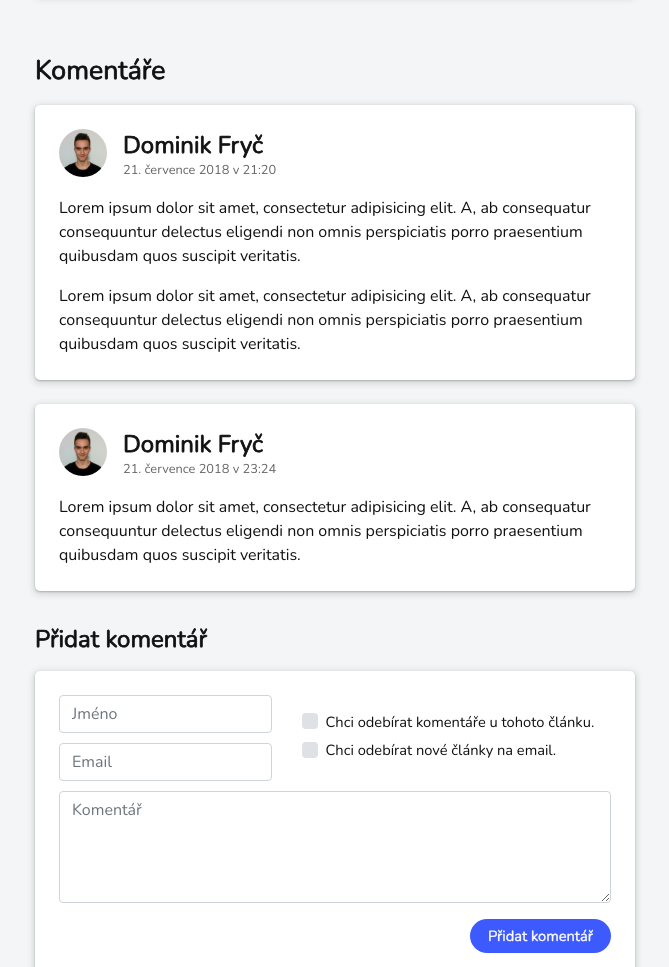
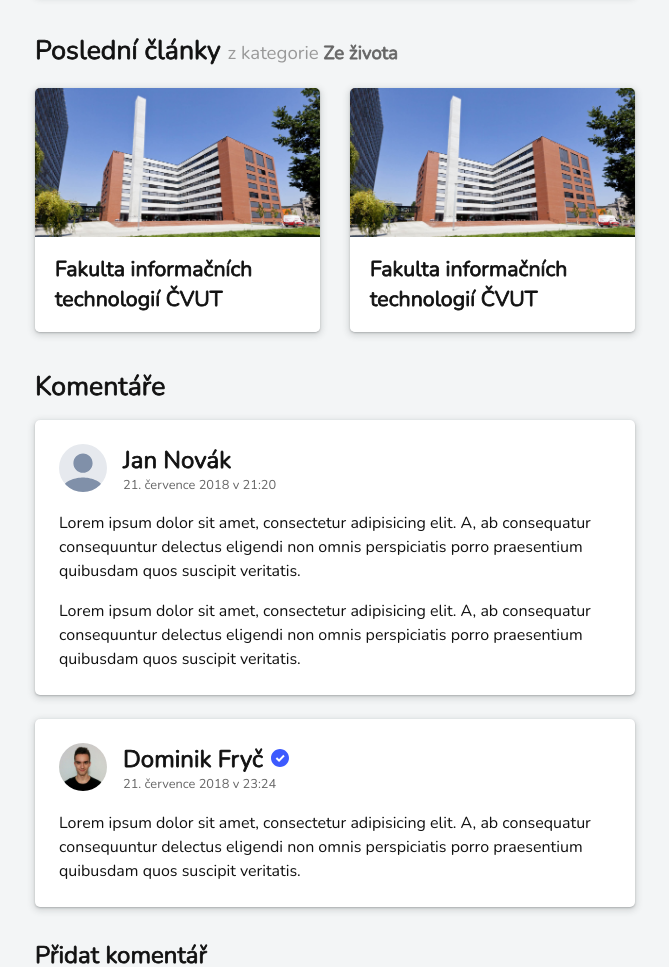
Before and after one commit to dominikfryc/dominikfryc.github.io, a website: page article.html in a window 1280 px wide. Shown: the part 4520-5487 px from the top of the page, without its empty margins (470-1139 px from the left). Drawn offline with nearby package versions, Linux system fonts and the light colour scheme.

Commit message:
Manifest

```diff
--- a/article.html
+++ b/article.html
@@ -4,8 +4,8 @@
     <meta charset="utf-8">
     <meta name="viewport" content="width=device-width, initial-scale=1, shrink-to-fit=no">
     <title>Článek – Dominik Fryč</title>
-    <link href="https://fonts.googleapis.com/css?family=Nunito:300,400" rel="stylesheet">
     <link href="https://fonts.googleapis.com/icon?family=Material+Icons" rel="stylesheet">
+    <link href="https://fonts.googleapis.com/css?family=Nunito:400,400i" rel="stylesheet">
     <link rel="stylesheet" href="https://stackpath.bootstrapcdn.com/bootstrap/4.1.2/css/bootstrap.min.css" integrity="sha384-Smlep5jCw/wG7hdkwQ/Z5nLIefveQRIY9nfy6xoR1uRYBtpZgI6339F5dgvm/e9B" crossorigin="anonymous">
     <link rel="stylesheet" href="css/styles.min.css?v=0.1">
     <link rel="apple-touch-icon" href="icon/apple-touch-icon.png">
@@ -213,7 +213,7 @@
                             consequalir consequuntur delectus eligendi non omnis perspiciatis
                             porro praesentium quibusdam quos suscipit veritatis.</p>
                         <p>You can use the mark tag to <mark>highlight</mark> text.
-                            This line of text is meant to be treated as <del>deleted text</del>.
+                            This <a href="">line of text</a> is meant to be treated as <del>deleted text</del>.
                             This line of text will render as <u>underlined</u>.
                             This line of text is meant to be <small>treated</small> as fine print.
                             This line rendered as <strong>bold text.</strong>
@@ -268,12 +268,47 @@
                     </div>
                 </div>
             </article>
+
+            <div class="recent">
+                <h2>Poslední články <small>z kategorie <a href="">Ze života</a></small></h2>
+                <div class="row">
+                    <div class="col-sm-6">
+                        <div class="post">
+                            <div class="image">
+                                <a href="" class="waves-effect waves-light">
+                                    <img src="img/fitcvut.jpg" alt="FIT ČVUT">
+                                </a>
+                            </div>
+                            <div class="content">
+                                <h3>
+                                    <a href="">Fakulta informačních technologií ČVUT</a>
+                                </h3>
+                            </div>
+                        </div>
+                    </div>
+                    <div class="col-sm-6">
+                        <div class="post">
+                            <div class="image">
+                                <a href="" class="waves-effect waves-light">
+                                    <img src="img/fitcvut.jpg" alt="FIT ČVUT">
+                                </a>
+                            </div>
+                            <div class="content">
+                                <h3>
+                                    <a href="">Fakulta informačních technologií ČVUT</a>
+                                </h3>
+                            </div>
+                        </div>
+                    </div>
+                </div>
+            </div>
+
             <div class="comments" id="comments">
                 <h2>Komentáře</h2>
                 <div class="comment">
-                    <img src="img/profile.jpg" alt="Dominik Fryč">
+                    <img src="img/avatar.svg" alt="Jan Novák">
                     <a href="" class="comment-reply" title="Odpovědět"><i class="material-icons">&#xE15E;</i></a>
-                    <h3>Dominik Fryč</h3>
+                    <h3>Jan Novák</h3>
                     <small>21. července 2018 v 21:20</small>
                     <div class="comment-text">
                         <p>Lorem ipsum dolor sit amet, consectetur adipisicing elit. A, ab
@@ -287,7 +322,7 @@
                 <div class="comment">
                     <img src="img/profile.jpg" alt="Dominik Fryč">
                     <a href="" class="comment-reply" title="Odpovědět"><i class="material-icons">&#xE15E;</i></a>
-                    <h3>Dominik Fryč</h3>
+                    <h3>Dominik Fryč <div class="verified" title="Autor blogu"></div></h3>
                     <small>21. července 2018 v 23:24</small>
                     <div class="comment-text">
                         <p>Lorem ipsum dolor sit amet, consectetur adipisicing elit. A, ab
--- a/css/styles.scss
+++ b/css/styles.scss
@@ -42,7 +42,7 @@
 }
 
 p a:hover {
-  text-decoration: underline;
+  border-bottom: 1.5px solid $primary-color;
 }
 
 .container {
@@ -129,6 +129,12 @@
   background: rgba(0, 0, 0, 0.20);
   width: 100%;
   height: 20px;
+}
+
+@media (max-width: $small-max) {
+  header .wrapper {
+    display: none;
+  }
 }
 
 .top {
@@ -274,6 +280,7 @@
   margin-bottom: 30px;
   text-align: left;
   display: inline-block;
+  background: #fff;
 }
 
 article .image {
@@ -316,7 +323,6 @@
   article .image img {
     position: relative;
     transform: none;
-    z-index: -1;
     top: 0;
     left: 0;
   }
@@ -334,7 +340,6 @@
   article.old .image img {
     position: relative;
     transform: none;
-    z-index: -1;
     top: 0;
     left: 0;
   }
@@ -378,6 +383,12 @@
 
 h2 a:hover, h3 a:hover, h4 a:hover, h5 a:hover, h6 a:hover {
   color: $primary-color;
+}
+
+h2 small {
+  color: #999;
+  font-size: 14pt;
+  -webkit-text-stroke-width: 0;
 }
 
 h2, h3, h4, h5, h6 {
@@ -503,10 +514,6 @@
 article .text img {
   border-radius: .25rem;
   transition: $linear-transition;
-}
-
-article .text a img:hover {
-  box-shadow: $shadow-2;
 }
 
 .borderless {
@@ -721,6 +728,92 @@
   }
 }
 
+.recent {
+  margin-bottom: -0.5rem;
+  text-align: left;
+  max-width: 600px;
+  display: inline-block;
+}
+
+.recent h2 {
+  margin-top: 0;
+}
+
+.recent h2 small {
+  display: inline-block;
+}
+
+.recent h2 a {
+  color: #666;
+}
+
+.recent h2 a:hover {
+  color: $primary-color;
+}
+
+.recent .post {
+  overflow: hidden;
+  border-radius: 5px;
+  margin-bottom: 1.5rem;
+  box-shadow: 0 1px 2px 0 rgba(60,64,67,.3), 0 2px 6px 2px rgba(60,64,67,.15);
+}
+
+.recent .post img {
+  width: 100%;
+}
+
+.recent .post .image {
+  overflow: hidden;
+  position: relative;
+}
+
+.recent .post .image a {
+  width: 100%;
+  display: block;
+  position: relative;
+  z-index: 1;
+}
+
+.recent .post .image img {
+  width: 100%;
+  vertical-align: middle;
+  position: absolute;
+  left: 50%;
+  top: 50%;
+  -webkit-transform: translateY(-50%) translateX(-50%);
+  transform: translateY(-50%) translateX(-50%);
+  -webkit-transition: width .5s ease;
+  transition: width .5s ease;
+}
+
+.recent .post .image, .recent .post .image a {
+  height: 140px;
+}
+
+@media (min-width: $small-min) {
+  .recent .post .image img {
+    position: relative;
+    transform: none;
+    top: 0;
+    left: 0;
+  }
+
+  .recent .post .image, .recent .post .image a {
+    height: auto;
+  }
+}
+
+.recent .post .content {
+  padding: 20px;
+  background: #fff;
+}
+
+.recent .post h3 {
+  font-size: 16pt;
+  line-height: 22pt;
+  margin: -2px 0;
+}
+
 .pagination {
   text-align: center;
   margin-bottom: 30px;
@@ -837,6 +930,15 @@
   margin: 0 0 0 4rem;
 }
 
+.comment .verified {
+  width: 18px;
+  height: 18px;
+  margin-left: 2px;
+  background: url("../img/verified.svg") no-repeat;
+  background-size: contain;
+  display: inline-block;
+}
+
 .comment small {
   color: #666;
   margin-bottom: 1rem;
@@ -849,10 +951,11 @@
 
 .comment-reply {
   float: right;
+  display: none;
 }
 
 .comment-reply i {
-  color: #ccc;
+  color: #bfc7d3;
   padding: 4px 5px 6px;
   border-radius: 2rem;
   transition: $linear-transition;
```
Also changed, not shown: index.html (+0 -1 lines), css/styles.min.css, icon/manifest.json, img/avatar.svg (added), img/verified.svg (added), 1 other file.
